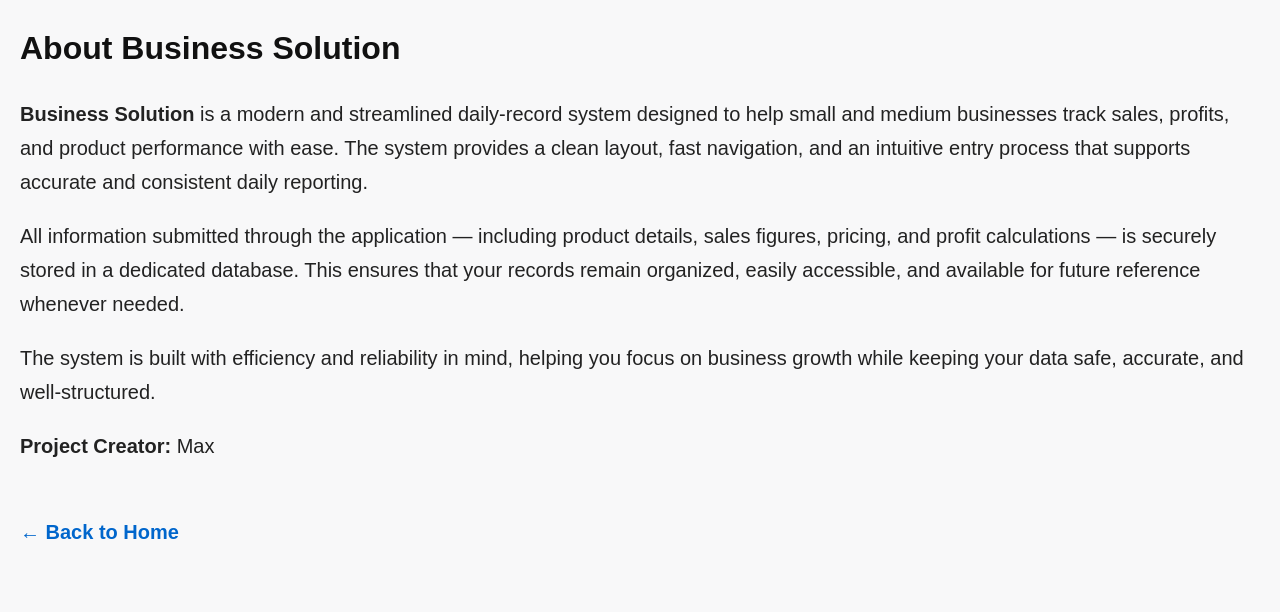
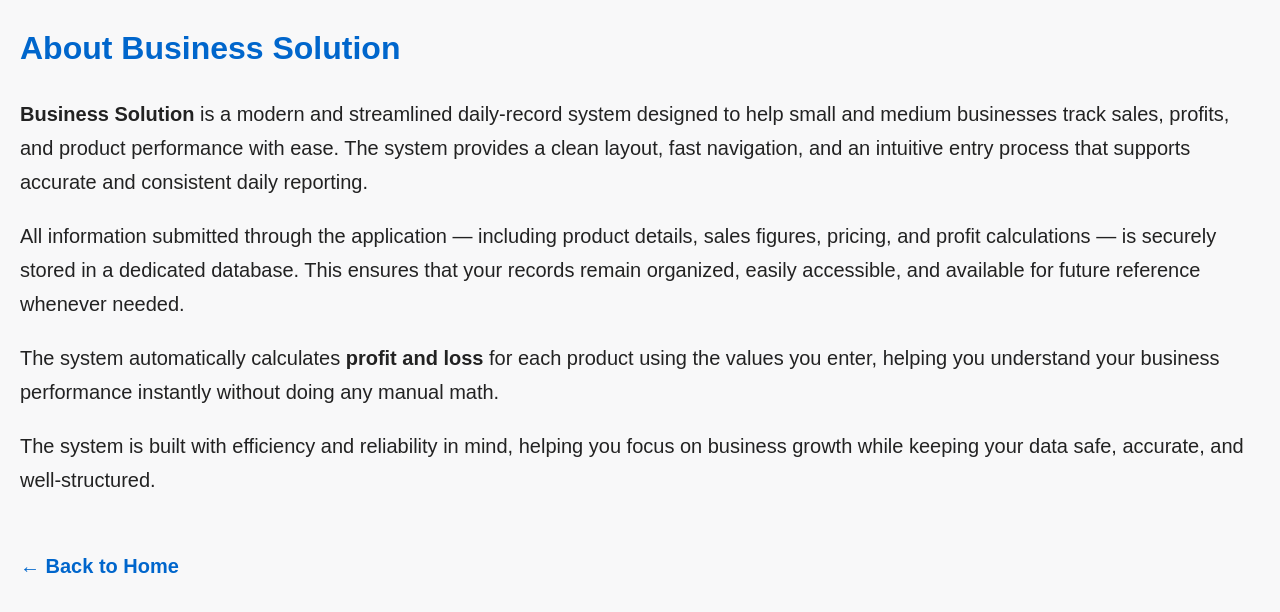
Before and after one commit to techmax769-source/business-solution, a plain HTML site: page about.html in a window 1280 px wide. Drawn offline with Linux system fonts and the light colour scheme.

Commit message:
Update about.html

```diff
--- a/about.html
+++ b/about.html
@@ -10,15 +10,15 @@
             font-family: Arial, sans-serif;
             margin: 20px;
             background: #f8f8f9;
-            font-size: 20px;          /* Larger text */
-            line-height: 1.7;         /* Better readability */
+            font-size: 20px;
+            line-height: 1.7;
             color: #222;
         }
 
         h1 {
-            font-size: 32px;          /* Bigger heading */
+            font-size: 32px;
             font-weight: bold;
-            color: #111;
+            color: #0066cc;   /* Title now BLUE */
         }
 
         p {
@@ -56,15 +56,20 @@
     </p>
 
     <p>
+        The system automatically calculates <strong>profit and loss</strong> for each product
+        using the values you enter, helping you understand your business performance instantly
+        without doing any manual math.
+    </p>
+
+    <p>
         The system is built with efficiency and reliability in mind, helping you focus on
         business growth while keeping your data safe, accurate, and well-structured.
     </p>
 
-    <p><strong>Project Creator:</strong> Max</p>
+
 
     <br>
 
-    <!-- Link back to main project -->
     <a href="index.html">← Back to Home</a>
 
 </body>
```
